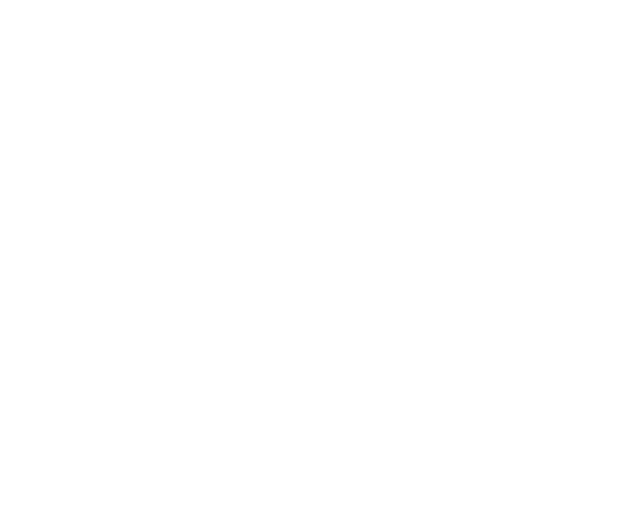
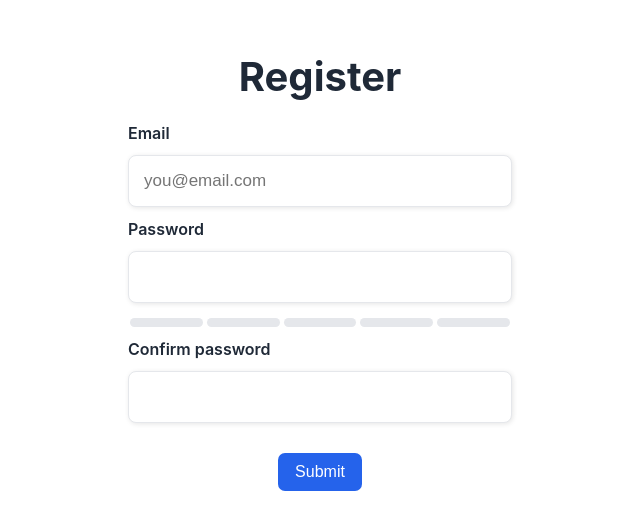
Before and after one commit to Sail-Cpu/miaw, a React (Vite) app: page / in a window 1280 px wide. Shown: the part 129-658 px from the top of the page, without its empty margins (320-960 px from the left). Built offline with nearby package versions, Linux system fonts and the light colour scheme.

Commit message:
Implement the front end of the Register page

```diff
--- a/package.json
+++ b/package.json
@@ -10,6 +10,7 @@
     "preview": "vite preview"
   },
   "dependencies": {
+    "prop-types": "^15.8.1",
     "react": "^18.2.0",
     "react-dom": "^18.2.0"
   },
@@ -21,6 +22,7 @@
     "eslint-plugin-react": "^7.33.2",
     "eslint-plugin-react-hooks": "^4.6.0",
     "eslint-plugin-react-refresh": "^0.4.5",
+    "sass": "^1.71.1",
     "vite": "^5.1.4"
   }
 }
--- a/src/App.jsx
+++ b/src/App.jsx
@@ -1,9 +1,11 @@
+//Pages
+import Register from "./pages/auth/Register.jsx";
 
 function App() {
 
   return (
     <>
-
+      <Register />
     </>
   )
 }
--- a/src/main.jsx
+++ b/src/main.jsx
@@ -1,6 +1,7 @@
 import React from 'react'
 import ReactDOM from 'react-dom/client'
 import App from './App.jsx'
+import "./styles/styles.scss";
 
 ReactDOM.createRoot(document.getElementById('root')).render(
   <React.StrictMode>
--- /dev/null
+++ b/src/pages/auth/Register.jsx
@@ -0,0 +1,26 @@
+//Components
+import Input from "../components/inputs/Input.jsx";
+import Button from "../components/inputs/Button.jsx";
+import PassProgress from "../components/inputs/PassProgress.jsx";
+
+const Register = () => {
+
+    return(
+        <div className="sign-page register-page">
+            <form>
+                <h1>Register</h1>
+                <div className="sign-page-form">
+                    <Input name="email" type="email" holder="you@email.com" />
+                    <Input name="password" type="password" />
+                    <PassProgress />
+                    <Input name="confirm password" type="password" />
+                </div>
+                <div className="button-container">
+                    <Button type="submit" name="Submit" />
+                </div>
+            </form>
+        </div>
+    )
+}
+
+export default Register;
--- /dev/null
+++ b/src/pages/components/inputs/Button.jsx
@@ -0,0 +1,12 @@
+import PropTypes from "prop-types";
+const Button = (props) => {
+    const {name} = props;
+    return <button className="submit-button" type="submit">{name}</button>
+}
+
+Button.propTypes = {
+    name: PropTypes.string.isRequired,
+};
+
+
+export default Button;
--- /dev/null
+++ b/src/pages/components/inputs/Input.jsx
@@ -0,0 +1,26 @@
+import PropTypes from 'prop-types';
+
+const Input = (props) => {
+    const {name, type, holder} = props;
+    return(
+        <div className="text-input">
+            <label htmlFor={name}>{name[0].toUpperCase() + name.substring(1)}</label>
+            <input
+                className="text-inputs"
+                name={name}
+                type={type}
+                placeholder={holder}
+                onFocus={(e) => e.currentTarget.classList.add("active")}
+                onBlur={(e) => e.currentTarget.classList.remove("active")}
+            />
+        </div>
+    )
+}
+
+Input.propTypes = {
+    name: PropTypes.string.isRequired,
+    type: PropTypes.string.isRequired,
+    holder: PropTypes.string
+};
+
+export default Input;
--- /dev/null
+++ b/src/pages/components/inputs/PassProgress.jsx
@@ -0,0 +1,14 @@
+
+const PassProgress = () => {
+    return(
+        <div className="pass-progress-container">
+            <div></div>
+            <div></div>
+            <div></div>
+            <div></div>
+            <div></div>
+        </div>
+    )
+}
+
+export default PassProgress;
--- /dev/null
+++ b/src/styles/components/inputs.scss
@@ -0,0 +1,50 @@
+.text-input{
+  display: flex;
+  flex-direction: column;
+  label {
+    margin: 12px 0;
+    font-weight: 600;
+  }
+  input{
+    padding: 15px;
+    border: 1px solid #E5E7EB;
+    border-radius: 8px;
+    font-size: 17px;
+    outline: none;
+    transition: 0.1s ease;
+    box-shadow: 1px 1px 5px 0 rgba(0, 0 , 0, 0.1);
+  }
+  input.active{
+    border-color: #2563EB;
+    box-shadow: 0 0 0 5px rgba(37,99,235,0.2);
+  }
+}
+
+.pass-progress-container{
+  margin-top: 15px;
+  display: flex;
+  height: 9px;
+  div{
+    height: 100%;
+    width: 100%;
+    margin: 0 2px;
+    background-color: #E5E7EB;
+    border-radius: 6px;
+  }
+}
+
+.submit-button{
+  width: fit-content;
+  font-size: 16px;
+  font-weight: 500;
+  color: #fff;
+  background-color: #2563EB;
+  border: none;
+  border-radius: 7px;
+  padding: 10px 17px;
+  cursor: pointer;
+  transition: 0.1s ease;
+}
+.submit-button:hover{
+  box-shadow: 0 0 0 5px rgba(37,99,235,0.2);
+}
--- /dev/null
+++ b/src/styles/pages/auth.scss
@@ -0,0 +1,25 @@
+.sign-page {
+  color: #1F2937;
+  min-height: 100vh;
+  display: flex;
+  flex-direction: column;
+  justify-content: center;
+  h1 {
+    text-align: center;
+    font-size: 40px;
+    margin: 0 0 10px 0;
+  }
+  .sign-page-form{
+    margin-bottom: 30px;
+  }
+  form{
+    margin: 0 auto;
+    width: 30%;
+    display: flex;
+    flex-direction: column;
+  }
+  .button-container{
+    width: 100%;
+    text-align: center;
+  }
+}
--- /dev/null
+++ b/src/styles/settings.scss
@@ -0,0 +1,9 @@
+*{
+  box-sizing: border-box;
+}
+
+body{
+  margin: 0;
+  padding: 0;
+  font-family: Inter, sans-serif;
+}
--- /dev/null
+++ b/src/styles/styles.scss
@@ -0,0 +1,5 @@
+@import "settings";
+//Pages
+@import "./pages/auth";
+//Components
+@import "./components/inputs";
```
Also changed, not shown: src/styles/theme.scss (added, +35 -0 lines), 1 other file (tests, documents, lock files or other folders).
